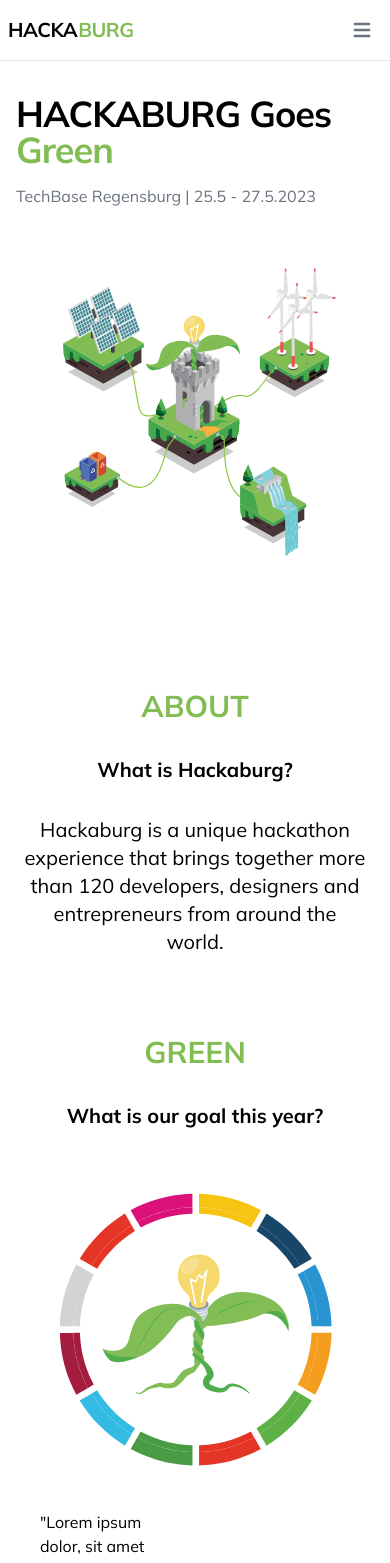
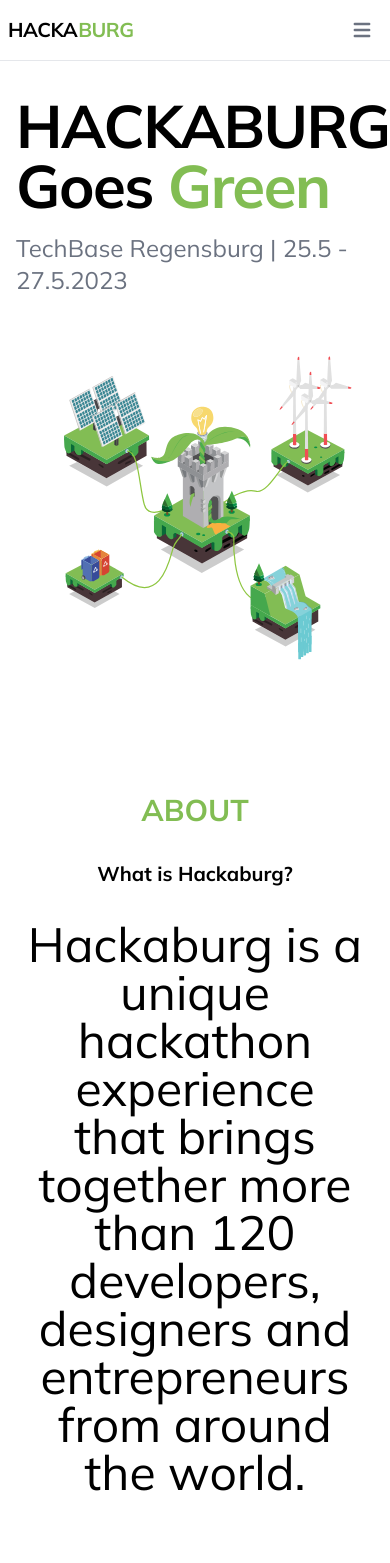
Before and after one commit to hackaburg/website, a SvelteKit app: page / in a window 390 px wide. Shown: the top 1563 px of the page. Built offline with nearby package versions, Linux system fonts and the light colour scheme.

Commit message:
add correct breakpoints

```diff
--- a/src/routes/landing/About.svelte
+++ b/src/routes/landing/About.svelte
@@ -3,8 +3,8 @@
 </script>
 
 <BaseComponent headline={'About'} subHeadline={'What is Hackaburg?'} id={'about'}>
-	<div class="w-full md:w-1/2">
-		<p class="text-black text-xl text-center">
+	<div class="w-full lg:w-1/2">
+		<p class="text-black text-5xl text-center">
 			Hackaburg is a unique hackathon experience that brings together more than 120 developers,
 			designers and entrepreneurs from around the world.
 		</p>
--- a/src/routes/landing/Hb22.svelte
+++ b/src/routes/landing/Hb22.svelte
@@ -4,9 +4,9 @@
 </script>
 
 <BaseComponent headline={'Hackaburg 2022'} subHeadline={'What happened last time?'} id={'green'} />
-<div class="diagonal-box p-4 md:p-0">
+<div class="diagonal-box p-4 md:p-0 hb22">
 	<video class="hidden md:block" preload="none" autoplay loop muted src={videoUrl} />
-	<div class="info-box text-white p-4 mt-5  md:top-1/3 md:left-1/4 md:p-8 md:max-w-xl">
+	<div class="info-box text-white p-4 mt-5 md:top-1/3 md:left-1/4 md:p-8 md:max-w-xl">
 		<h2 class="text-4xl">HACKABURG 2022</h2>
 		<h3 class="text-2xl">What happened last time?</h3>
 		<p class="mt-4">
@@ -29,7 +29,6 @@
 <style scoped>
 	.diagonal-box {
 		transform: skewY(5deg);
-		height: 50rem;
 		overflow: hidden;
 		margin: 0 auto;
 		display: block;
@@ -42,4 +41,15 @@
 		border-radius: 5px;
 		backdrop-filter: blur(10px);
 	}
+
+	.hb22 {
+		height: 50rem;
+	}
+
+	@media only screen and (max-width: 600px) {
+		/* Bei jedem größeren Monitor kommen neue Regeln hinzu */
+		.hb22 {
+			height: 25rem;
+		}
+	}
 </style>
--- a/src/routes/landing/Hero.svelte
+++ b/src/routes/landing/Hero.svelte
@@ -6,20 +6,18 @@
 	<div class="grid px-4 py-8 mx-auto lg:gap-8 xl:gap-0 lg:py-16 lg:grid-cols-12">
 		<div class="mr-auto place-self-center lg:col-span-5">
 			<h1
-				class="max-w-2xl mb-4 text-4xl font-extrabold tracking-tight leading-none md:text-5xl xl:text-6xl dark:text-white mt-8"
+				class="max-w-2xl mb-4 text-6xl font-extrabold tracking-tight leading-none  dark:text-white mt-8"
 			>
-				HACKABURG Goes
+				HACKABURG <br />Goes
 				<span class="hackaburg">Green</span>
 			</h1>
 
-			<p
-				class="max-w-2xl mb-6 font-light text-gray-500 lg:mb-8 md:text-lg lg:text-xl dark:text-gray-400"
-			>
+			<p class="max-w-2xl mb-6 font-light text-gray-500 lg:mb-8 text-2xl dark:text-gray-400">
 				TechBase Regensburg | 25.5 - 27.5.2023
 			</p>
 		</div>
 		<div class="lg:mt-0 lg:col-span-7 lg:flex mx-auto p-8">
-			<img src={hero} alt="mockup" style="width: 35rem;" />
+			<img src={hero} alt="mockup" style="width: 40rem;" />
 		</div>
 	</div>
 </section>
```
